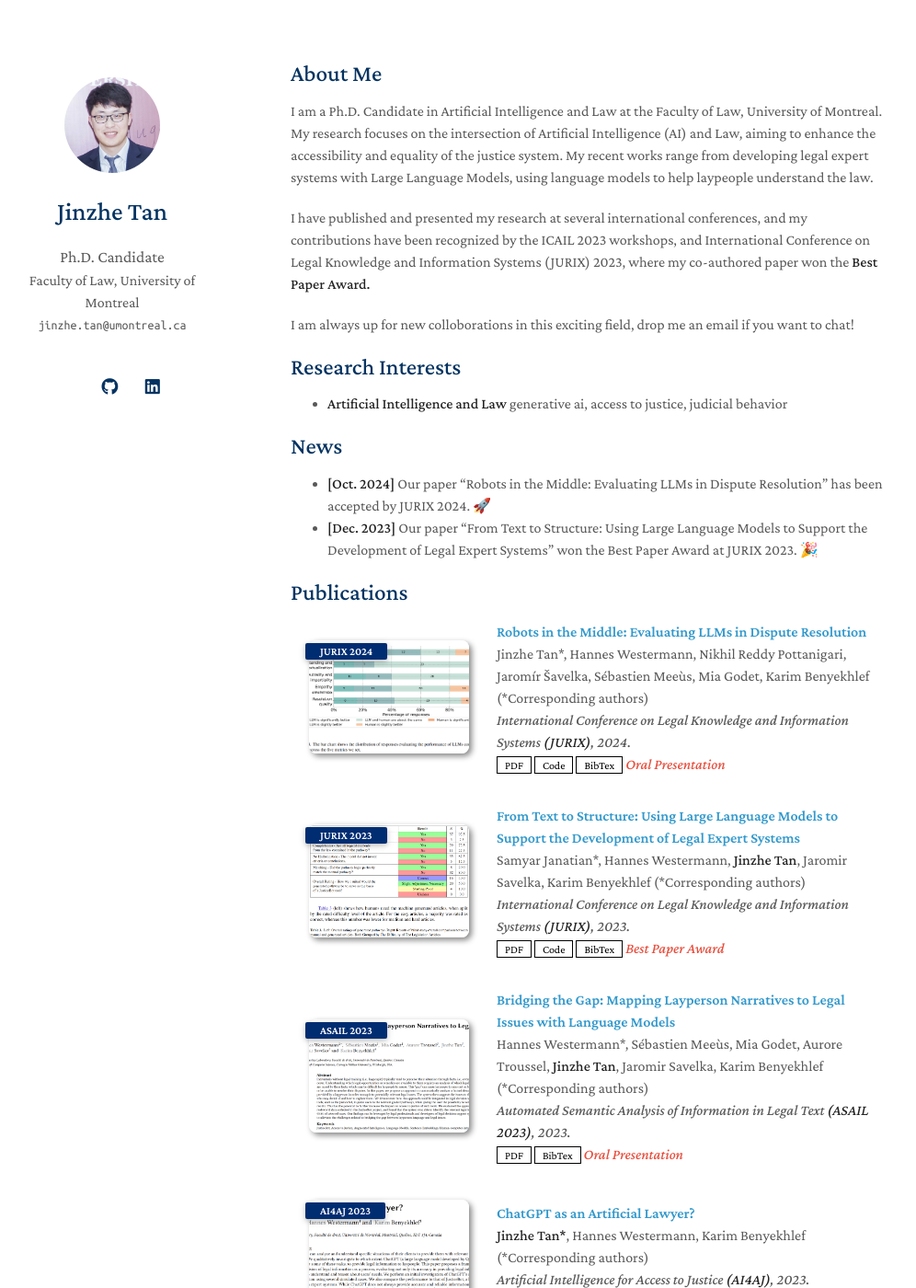
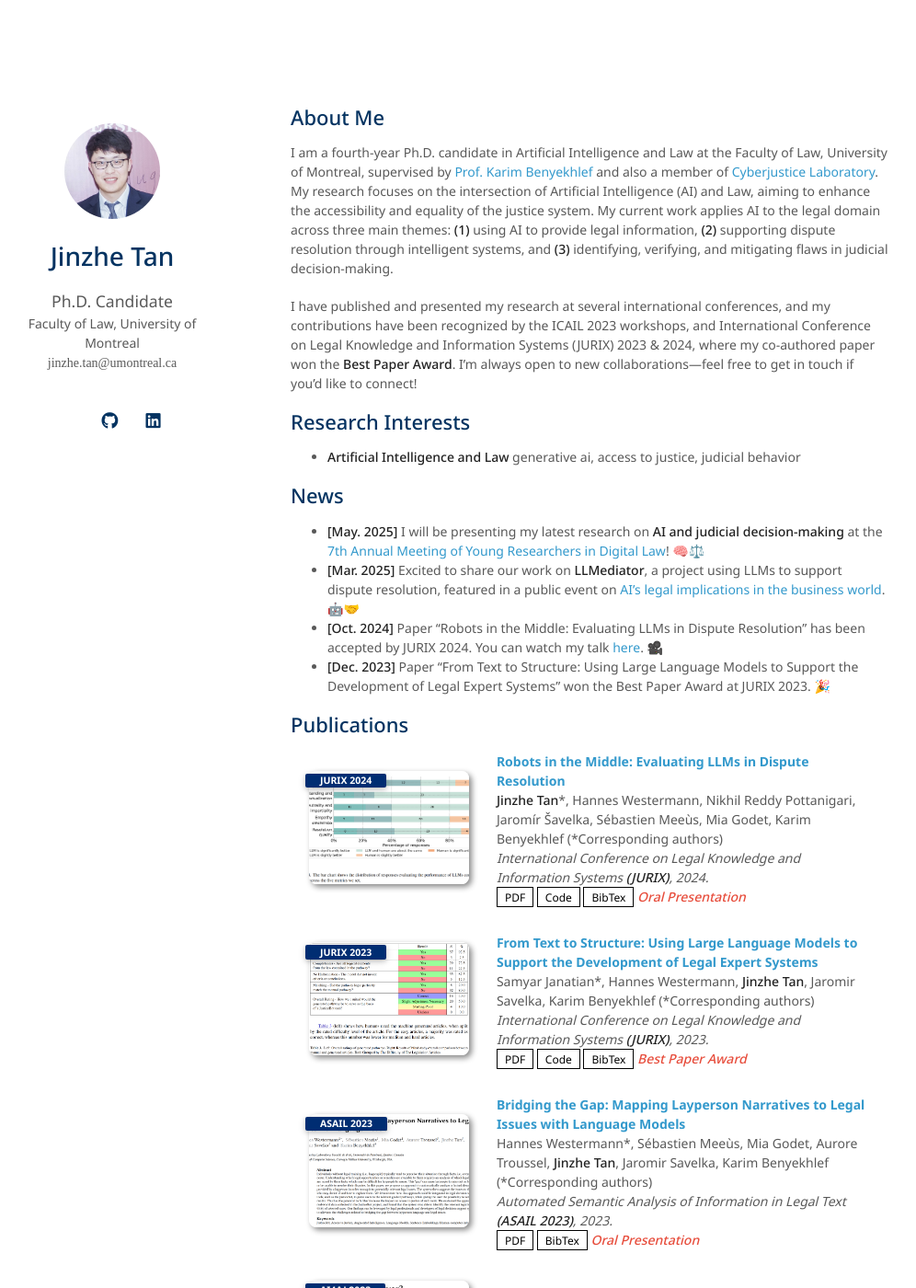
Before and after one commit to JinzheTan/jinzhetan.github.io, a Jekyll site: the page built from index.md, in a window 1280 px wide and 1400 px high. Shown: the whole window at 92% size, without its empty margins (154-1150 px from the left). Built offline with Jekyll 4.4.1, drawn with Linux system fonts in a browser that asks for light colours; nearby versions of some CDN libraries; a style sheet for code colours, icons or effects is not loaded; our own code applies the rules of GitHub Pages for plain Markdown files; some of the changed text lies outside the part shown.

Commit message:
Fix issues

```diff
--- a/_config.yml
+++ b/_config.yml
@@ -26,7 +26,7 @@ favicon_dark: ./assets/img/slightly_smiling_face_3d.png
 
 # Footnote
 # You may use the option to disable the footnote, "Powered by Jekyll and Minimal Light theme."
-enable_footnote: true
+enable_footnote: false
 
 # Auto Dark Mode
 # You may use the option to disable the automatic dark theme
@@ -34,7 +34,7 @@ auto_dark_mode: true
 
 # Font
 # You can use this option to choose between Serif or Sans Serif fonts.
-font: "Serif" # or "Sans Serif"
+font: "Sans Serif" # or "Serif"
 
 # Google Analytics ID
 # Please remove this if you don't use Google Analytics
--- a/_data/publications.yml
+++ b/_data/publications.yml
@@ -1,6 +1,6 @@
 main:
   - title: "Robots in the Middle: Evaluating LLMs in Dispute Resolution"
-    authors: "Jinzhe Tan*, Hannes Westermann, Nikhil Reddy Pottanigari, Jaromír Šavelka, Sébastien Meeùs, Mia Godet, Karim Benyekhlef (*Corresponding authors)"
+    authors: "<strong>Jinzhe Tan</strong>*, Hannes Westermann, Nikhil Reddy Pottanigari, Jaromír Šavelka, Sébastien Meeùs, Mia Godet, Karim Benyekhlef (*Corresponding authors)"
     conference_short: "JURIX 2024"
     conference: "International Conference on Legal Knowledge and Information Systems <strong>(JURIX)</strong>, 2024."
     pdf: https://ebooks.iospress.nl/doi/10.3233/FAIA241243
--- a/_includes/talks.md
+++ b/_includes/talks.md
@@ -1,16 +1,10 @@
-## Talks
-
-<h4 style="margin:0 10px 0;">Conference Reviewers</h4>
+## Selected Talks
 
 <ul style="margin:0 0 5px;">
-  <li><a href="http://cvpr2023.thecvf.com/"><autocolor>IEEE/CVF Conference on Computer Vision and Pattern Recognition (CVPR) 2021-2023</autocolor></a></li>
-  <li><a href="http://iccv2021.thecvf.com/"><autocolor>IEEE/CVF International Conference on Computer Vision (ICCV) 2021</autocolor></a></li>
-  <li><a href="https://eccv2022.ecva.net/"><autocolor>European Conference on Computer Vision (ECCV) 2022</autocolor></a></li>
+<li><autocolor>Between Human and AI: What Makes a Mediator? (Au-delà du battage médiatique : Les incidences juridiques de l'IA en entreprise, April 2025)</autocolor></li>
+  <li><autocolor>Robots in the Middle: Evaluating LLMs in Dispute Resolution (37th International Conference on Legal Knowledge and Information Systems, December 2024)</autocolor></li>
+  <li><autocolor>AI and Public Legal Information & Education (University of Ottawa Workshop, May 2024)</autocolor></li>
+  <li><a href="https://www.youtube.com/watch?v=uFeU2MXnkcY&t=748s"><autocolor>JusticeBot: Perspectives for the future (Annual conference of Autonomy Through Cyberjustice Technologies Projects, October 2022)</autocolor></a></li>
 </ul>
 
-<h4 style="margin:0 10px 0;">Journal Reviewers</h4>
-
-<ul style="margin:0 0 20px;">
-  <li><a href="https://www.computer.org/csdl/journal/tp"><autocolor>IEEE Transactions on Pattern Analysis and Machine Intelligence (TPAMI)</autocolor></a></li>
-  <li><a href="https://www.springer.com/journal/11263"><autocolor>International Journal of Computer Vision (IJCV)</autocolor></a></li>
-</ul>
+<div style="margin-bottom: 50px;"></div>
--- /dev/null
+++ b/_includes/visitors.md
@@ -0,0 +1,5 @@
+## Visitors
+
+<div class="visitors">
+  <script type="text/javascript" id="clustrmaps" src="//clustrmaps.com/map_v2.js?d=SWEWMcOqgVzLnDGS5hb4iNyskhpvDA2b3vT6zQGFLHw&cl=ffffff&w=300&t=1"></script>
+</div>
--- a/assets/css/font.css
+++ b/assets/css/font.css
@@ -1,10 +1,10 @@
-@import url('https://fonts.googleapis.com/css2?family=Crimson+Pro:ital,wght@0,400;0,500;0,600;1,500;1,600&display=swap');
+@import url('https://fonts.googleapis.com/css2?family=Noto+Serif:ital,wght@0,400;0,500;0,600;1,400;1,500;1,600&display=swap');
 @import url('https://fonts.googleapis.com/css2?family=Ubuntu+Mono&display=swap');
 
 body {
   background-color: #fff;
   padding:0px;
-  font: 16.0px/1.5 Crimson Pro, serif;
+  font: 16.0px/1.5 'Noto Serif', serif;
   color:#595959;
   font-weight:400;
   margin:0
--- a/assets/css/font_sans_serif.css
+++ b/assets/css/font_sans_serif.css
@@ -1,7 +1,14 @@
+@import url('https://fonts.googleapis.com/css2?family=Noto+Sans:wght@400;500;600;700&display=swap');
+
 body {
     background-color: #fff;
     padding:50px;
-    font: 14px/1.5 -apple-system, BlinkMacSystemFont, "Segoe UI", Roboto, Oxygen, Ubuntu, Cantarell, "Fira Sans", "Droid Sans", "Helvetica Neue", Arial, sans-serif, "Apple Color Emoji", "Segoe UI Emoji", "Segoe UI Symbol";
+    font-family: "Noto Sans", sans-serif;
+    font-optical-sizing: auto;
+    font-weight: 400;
+    font-style: normal;
+    font-variation-settings: "wdth" 100;
+    font-size: 14px;
+    line-height: 1.5;
     color:#595959;
-    font-weight:400;
   }
--- a/index.md
+++ b/index.md
@@ -4,11 +4,9 @@ layout: homepage
 
 ## About Me
 
-I am a Ph.D. Candidate in Artificial Intelligence and Law at the Faculty of Law, University of Montreal. My research focuses on the intersection of Artificial Intelligence (AI) and Law, aiming to enhance the accessibility and equality of the justice system. My recent works range from developing legal expert systems with Large Language Models, using language models to help laypeople understand the law.
+I am a fourth-year Ph.D. candidate in Artificial Intelligence and Law at the Faculty of Law, University of Montreal, supervised by [Prof. Karim Benyekhlef](https://www.karimbenyekhlef.ca/) and also a member of [Cyberjustice Laboratory](https://www.cyberjustice.ca/). My research focuses on the intersection of Artificial Intelligence (AI) and Law, aiming to enhance the accessibility and equality of the justice system. My current work applies AI to the legal domain across three main themes: <strong>(1)</strong> using AI to provide legal information, <strong>(2)</strong> supporting dispute resolution through intelligent systems, and <strong>(3)</strong> identifying, verifying, and mitigating flaws in judicial decision-making.
 
-I have published and presented my research at several international conferences, and my contributions have been recognized by the ICAIL 2023 workshops, and International Conference on Legal Knowledge and Information Systems (JURIX) 2023, where my co-authored paper won the <strong>Best Paper Award<strong>.
-
-I am always up for new colloborations in this exciting field, drop me an email if you want to chat!
+I have published and presented my research at several international conferences, and my contributions have been recognized by the ICAIL 2023 workshops, and International Conference on Legal Knowledge and Information Systems (JURIX) 2023 & 2024, where my co-authored paper won the <strong>Best Paper Award</strong>. I'm always open to new collaborations—feel free to get in touch if you'd like to connect!
 
 ## Research Interests
 
@@ -16,13 +14,19 @@ I am always up for new colloborations in this exciting field, drop me an email i
 
 ## News
 
-- **[Oct. 2024]** Our paper "Robots in the Middle: Evaluating LLMs in Dispute Resolution" has been accepted by JURIX 2024. 🚀
-- **[Dec. 2023]** Our paper "From Text to Structure: Using Large Language Models to Support the Development of Legal Expert Systems" won the Best Paper Award at JURIX 2023. 🎉
+- **[May. 2025]** I will be presenting my latest research on **AI and judicial decision-making** at the [7th Annual Meeting of Young Researchers in Digital Law](https://www.obvia.ca/evenements/7e-edition-rencontre-des-jeunes-chercheuses-et-chercheurs-en-droit-numerique)! 🧠⚖️
+- **[Mar. 2025]** Excited to share our work on **LLMediator**, a project using LLMs to support dispute resolution, featured in a public event on [AI's legal implications in the business world](https://www.crdp.umontreal.ca/nouvelles/2025/03/12/au-dela-du-battage-mediatique-les-incidences-juridiques-de-lia-en-entreprise/). 🤖🤝
+- **[Oct. 2024]** Paper "Robots in the Middle: Evaluating LLMs in Dispute Resolution" has been accepted by JURIX 2024. You can watch my talk [here](https://www.youtube.com/watch?v=VxQiBbgWMb4&t=614s). 🎥
+- **[Dec. 2023]** Paper "From Text to Structure: Using Large Language Models to Support the Development of Legal Expert Systems" won the Best Paper Award at JURIX 2023. 🎉
 
 {% include_relative _includes/publications.md %}
 
-<!--
+
 {% include_relative _includes/talks.md %}
 
+
+<!--
 {% include_relative _includes/services.md %}
 -->
+
+{% include visitors.md %}
```
Also changed, not shown: assets/css/style-visitor.css (added, +17 -0 lines).
